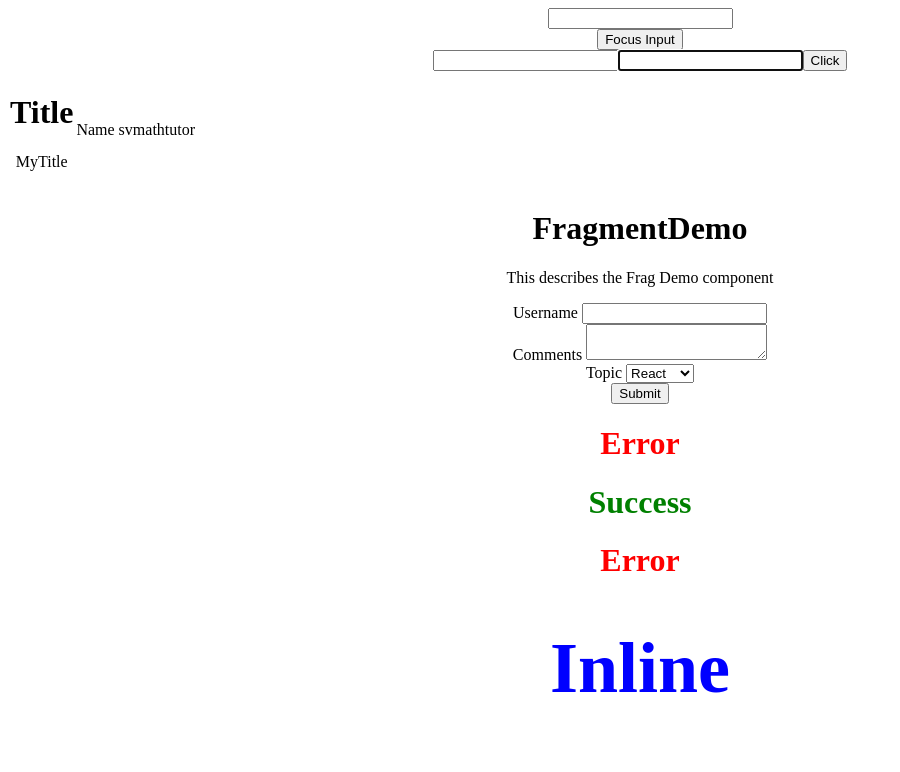
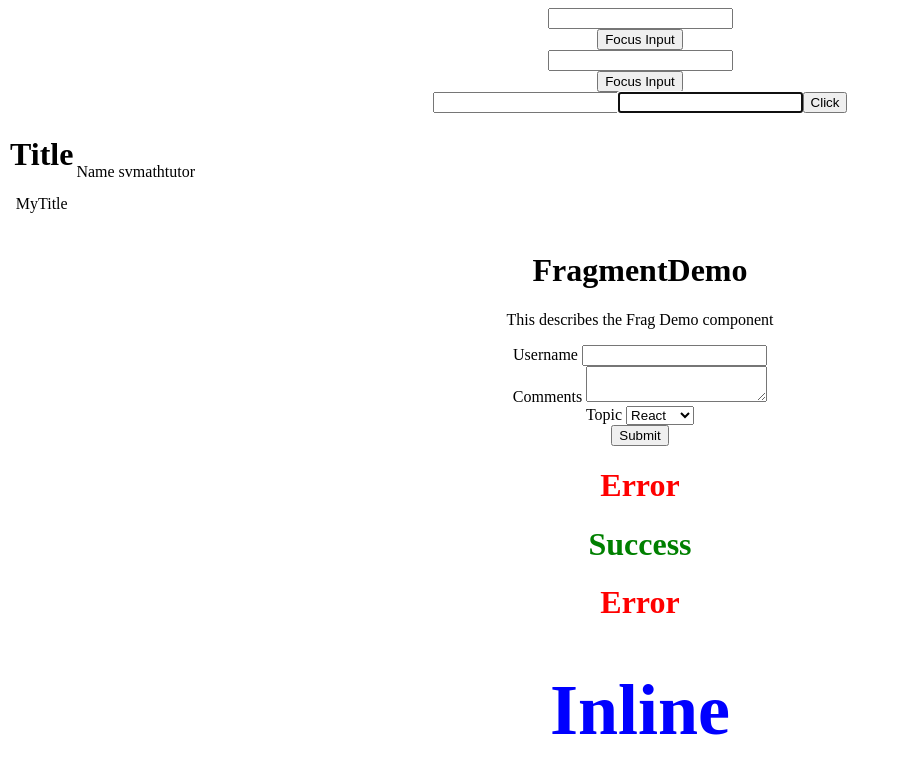
Before and after one commit to rob4abcba/ReactJS-Project, a React (Create React App) app: page / in a window 1280 px wide. Shown: the top 772 px of the page, without its empty margins (0-900 px from the left). Built offline with nearby package versions, Linux system fonts and the light colour scheme.

Commit message:
Forwarding Ref to Children

```diff
--- a/src/App.js
+++ b/src/App.js
@@ -22,7 +22,8 @@
 import Table from './components/Table';
 import ParentComp from './components/ParentComp';
 import RefsDemo from './components/RefsDemo';
-import FocusInput from './components/FocusInput';
+import FocusInput from './components/FocusInput'
+import FRParentInput from './components/FRParentInput'
 
 class App extends React.Component {
   constructor(props) {
@@ -50,6 +51,7 @@
   render() {
     return (
       <div className="App">
+        <FRParentInput />
         <FocusInput />
         <RefsDemo />
         {/* <ParentComp /> */}
--- /dev/null
+++ b/src/components/FRInput.js
@@ -0,0 +1,19 @@
+import React from 'react'
+
+// function FRInput() {
+//     return (
+//         <div>
+//             <input type="text" />
+//         </div>
+//     )
+// }
+
+const FRInput = React.forwardRef((props, ref)=> {
+    return (
+    <div>
+        <input type="text" ref={ref}/>
+    </div>
+)
+})
+
+export default FRInput
--- /dev/null
+++ b/src/components/FRParentInput.js
@@ -0,0 +1,24 @@
+import React, { Component } from 'react'
+import FRInput from './FRInput'
+
+class FRParentInput extends Component {
+    constructor(props) {
+        super(props)
+        this.inputRef = React.createRef()
+    }
+
+    clickHandler = () => {
+        this.inputRef.current.focus()
+    }
+
+    render() {
+        return (
+            <div>
+                <FRInput ref={this.inputRef}/>
+                <button onClick={this.clickHandler}>Focus Input</button>
+            </div>
+        )
+    }
+}
+
+export default FRParentInput
```
